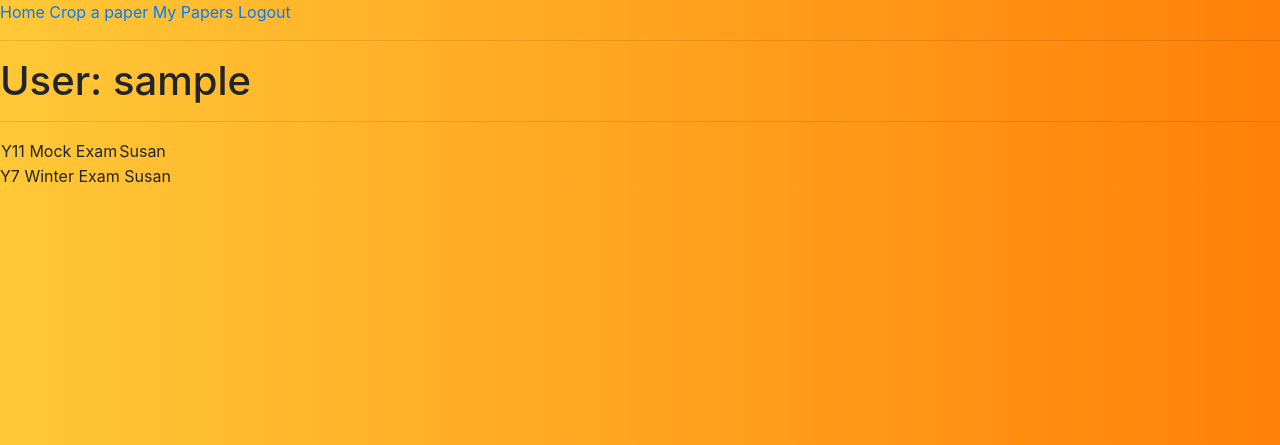
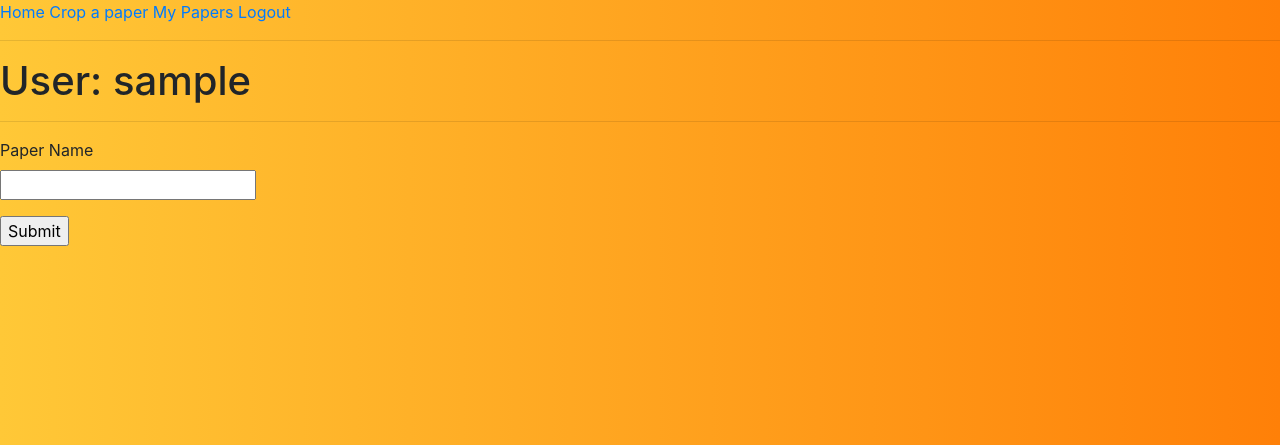
Before and after one commit to Notsofastmatey/Examscanner, a Flask app: a page that uses app/templates/user.html in a window 1280 px wide. Shown: the top 445 px of the page. Run offline with Flask 2, Linux system fonts and the light colour scheme; the visitor is signed in with stand-in values (Sample User, id 1); data comes from the database, SQL or seed files in the repository; both versions use the stored data as it was after the commit; data that the repository does not hold is empty; some libraries are stand-ins or nearby versions.

Commit message:
Could submit papers, but broke when adding files

```diff
--- a/app/forms.py
+++ b/app/forms.py
@@ -1,6 +1,7 @@
 from flask_wtf import FlaskForm
+from flask_wtf.file import FileField, FileAllowed, FileRequired
 from wtforms import StringField, PasswordField, BooleanField, SubmitField
-from wtforms.validators import ValidationError, DataRequired, Email, EqualTo
+from wtforms.validators import ValidationError, DataRequired, Email, EqualTo, Length
 from app.models import User
 
 class LoginForm(FlaskForm):
@@ -26,3 +27,9 @@ class RegistrationForm(FlaskForm):
         user = User.query.filter_by(email=email.data).first()
         if user is not None:
             raise ValidationError('Please use a different email address.')
+
+class PaperForm(FlaskForm):
+    paper = StringField('Paper Name', validators=[
+        DataRequired(), Length(min=1, max=140)])
+    document = FileField('Document', validators=[FileRequired(), FileAllowed(['pdf'], 'PDF Document only!')])
+    submit = SubmitField('Submit')
--- a/app/routes.py
+++ b/app/routes.py
@@ -1,8 +1,8 @@
 from app import app, db
 from flask import render_template, flash, redirect, url_for, request
-from app.forms import LoginForm,RegistrationForm
+from app.forms import LoginForm,RegistrationForm, PaperForm
 from flask_login import current_user, login_user, logout_user, login_required
-from app.models import User
+from app.models import User, Paper
 from werkzeug.urls import url_parse
 
 @app.route('/')
@@ -62,18 +62,18 @@ def logout():
     logout_user()
     return redirect(url_for('index'))
 
-@app.route('/user/<username>')
+@app.route('/user/<username>', methods=['GET', 'POST'])
 @login_required
 def user(username):
     user = User.query.filter_by(username=username).first_or_404()
-    papers = [
-    {
-        'author': {'username': 'Susan'},
-        'paper_name': 'Y11 Mock Exam'
-    },
-    {
-        'author': {'username': 'Susan'},
-        'paper_name': 'Y7 Winter Exam'
-    }
-]
-    return render_template('user.html', user=user, papers=papers)
+    papers=user.papers.all()
+    form = PaperForm()
+    if form.validate_on_submit():
+        paper = Paper(paper_name=form.paper.data, author=current_user)
+        db.session.add(paper)
+        db.session.commit()
+        flash('Your paper has been added to the database.')
+        return render_template('user.html', user=user, form=form, papers=papers)
+
+
+    return render_template('user.html', user=user, form=form, papers=papers)
--- a/app/templates/user.html
+++ b/app/templates/user.html
@@ -3,6 +3,19 @@
 {% block content %}
 <h1>User: {{ user.username }}</h1>
 <hr>
+
+<form action="" method="post" enctype="multipart/form-data">
+    {{ form.hidden_tag() }}
+    <p>
+        {{ form.paper.label }}<br>
+        {{ form.paper(cols=32, rows=4) }}<br>
+        {% for error in form.paper.errors %}
+        <span style="color: red;">[{{ error }}]</span>
+        {% endfor %}
+    </p>
+    <p>{{ form.submit() }}</p>
+</form>
+
 
 <table>
     {% for paper in papers %}
@@ -10,6 +23,7 @@
         <td>{{ paper.paper_name }}</td>
         <td>{{ paper.author.username }}</td>
     </tr>
+    {% endfor %}
 </table>
-{% endfor %}
+
 {% endblock %}
```
Also changed, not shown: app.db.
